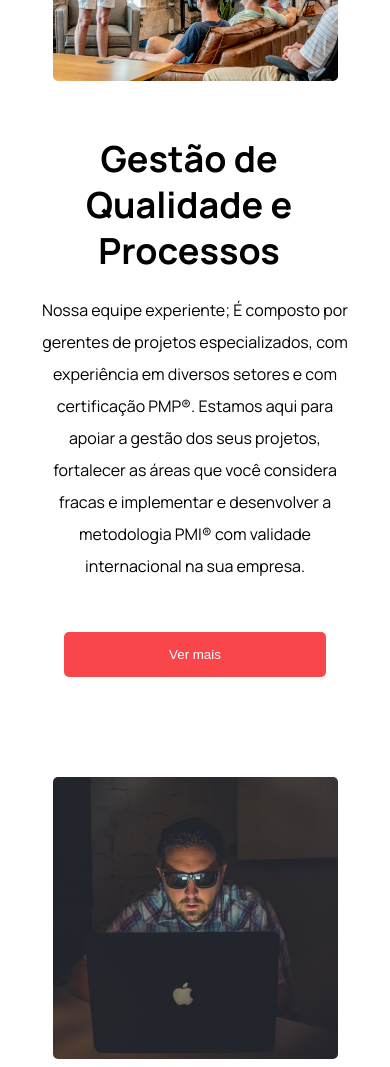
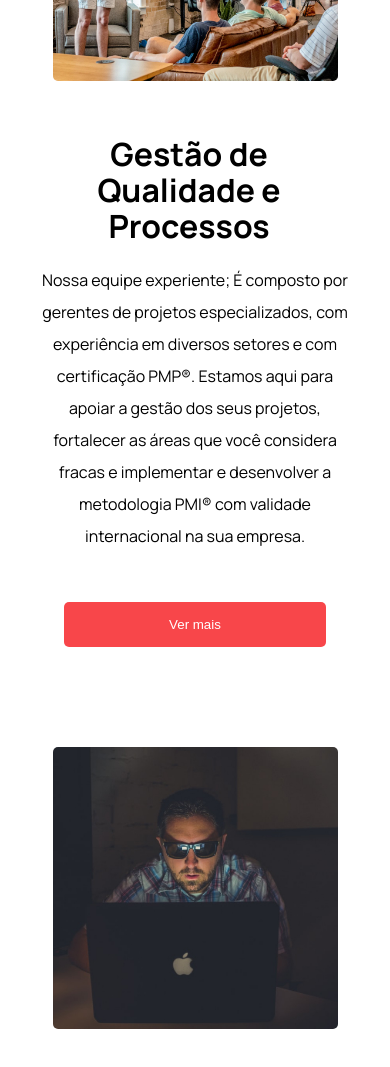
Before and after one commit to rodrigo-falcao/Projeto-DNC, a plain HTML site: page index.html in a window 390 px wide. Shown: the part 3080-4147 px from the top of the page. Drawn offline with Linux system fonts and the light colour scheme.

Commit message:
correções dos títulos na responsividade

```diff
--- a/style.css
+++ b/style.css
@@ -662,8 +662,9 @@
         max-width: 80%;
         margin: auto;
         h3 {
-            font-size: 36px;
-            line-height: 46px;
+            font-size: 32px;
+            line-height: 36px;
+            text-align: center;
         }
         p {
             padding-top: 20px;
```
